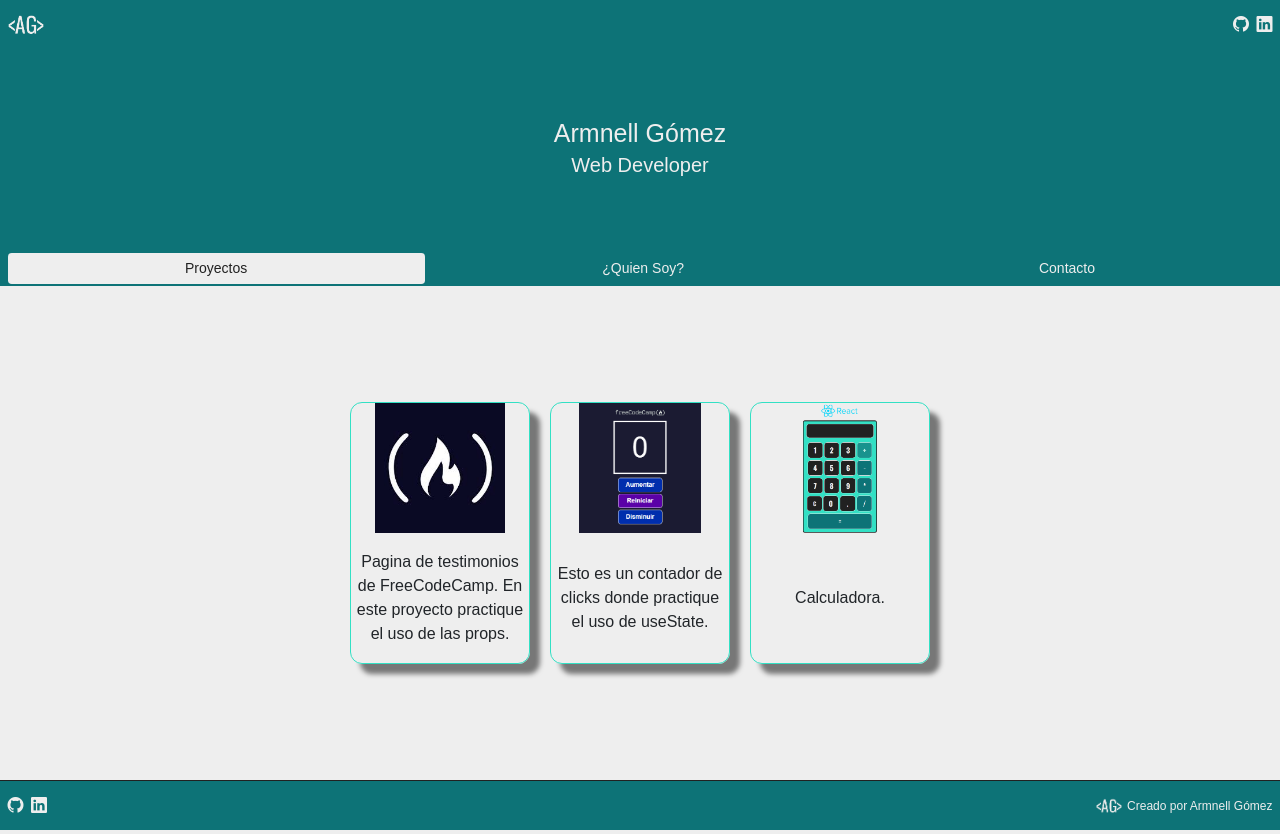
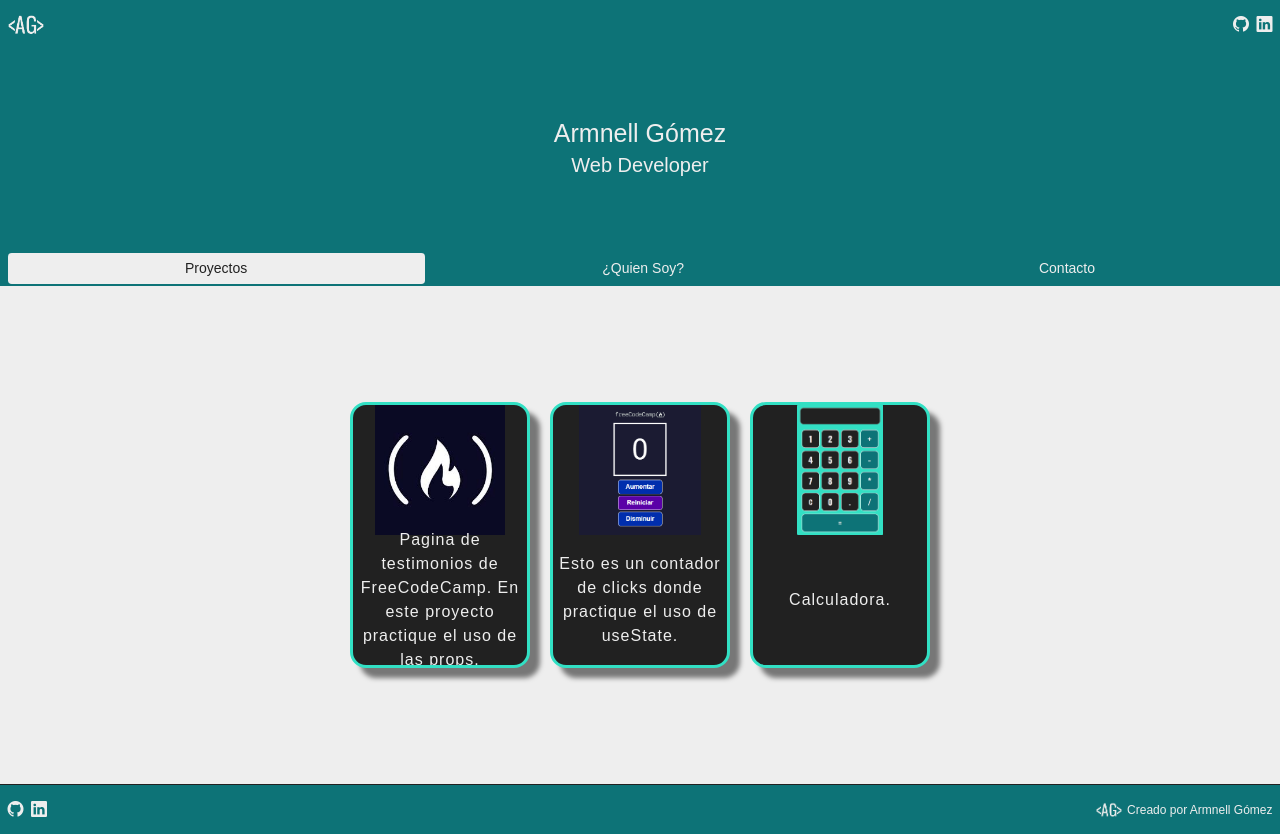
Before and after one commit to ArmnellJackson/Armnellgomez, a React (Create React App) app: page / in a window 1280 px wide. Built offline with nearby package versions, Linux system fonts and the light colour scheme.

Commit message:
Modifique estilos en las card y en el formulario de registro.

```diff
--- a/src/componentes/Card.js
+++ b/src/componentes/Card.js
@@ -4,14 +4,14 @@ import '../style/Card.css';
 function Card({ onClick, href, img, alt, text }) {
     return (
         <>
-            <div className="style-card" onClick={onClick}>
+            <article className="style-card" onClick={onClick}>
                 <a href={href} target="_blank" rel="noopener noreferrer">
                     <img src={img} className="card-img-top" alt={alt} />
                 </a>
                 <div className="card-body">
                     <p className="card-text">{text}</p>
                 </div>
-            </div>
+            </article>
         </>
     );
 }
--- a/src/style/Card.css
+++ b/src/style/Card.css
@@ -8,10 +8,14 @@
 .style-card {
 	width: 180px;
 	min-height: 250px;
-	border: 1px solid var(--second-color);
-	border-radius: 12px;
+	background: var(--fourth-color);
+	color: var(--first-color);
+	font-weight: 200;
+	letter-spacing: 1px;
+	border-radius: 16px;
 	text-align: center;
 	overflow: hidden;
+	border: 3px solid var(--second-color);
 	-webkit-box-shadow: 10px 10px 5px 0px rgba(0, 0, 0, 0.5);
 	-moz-box-shadow: 10px 10px 5px 0px rgba(0, 0, 0, 0.5);
 	box-shadow: 10px 10px 5px 0px rgba(0, 0, 0, 0.5);
--- a/src/style/Contacto.css
+++ b/src/style/Contacto.css
@@ -17,6 +17,10 @@
     margin: 0;
     background: var(--fourth-color);
     gap: 20px;
+    border: 3px solid var(--second-color);
+	-webkit-box-shadow: 10px 10px 5px 0px rgba(0, 0, 0, 0.5);
+	-moz-box-shadow: 10px 10px 5px 0px rgba(0, 0, 0, 0.5);
+	box-shadow: 10px 10px 5px 0px rgba(0, 0, 0, 0.5);
 }
 
 .form-container label {
```
Also changed, not shown: src/img/calculadora-react.png.
